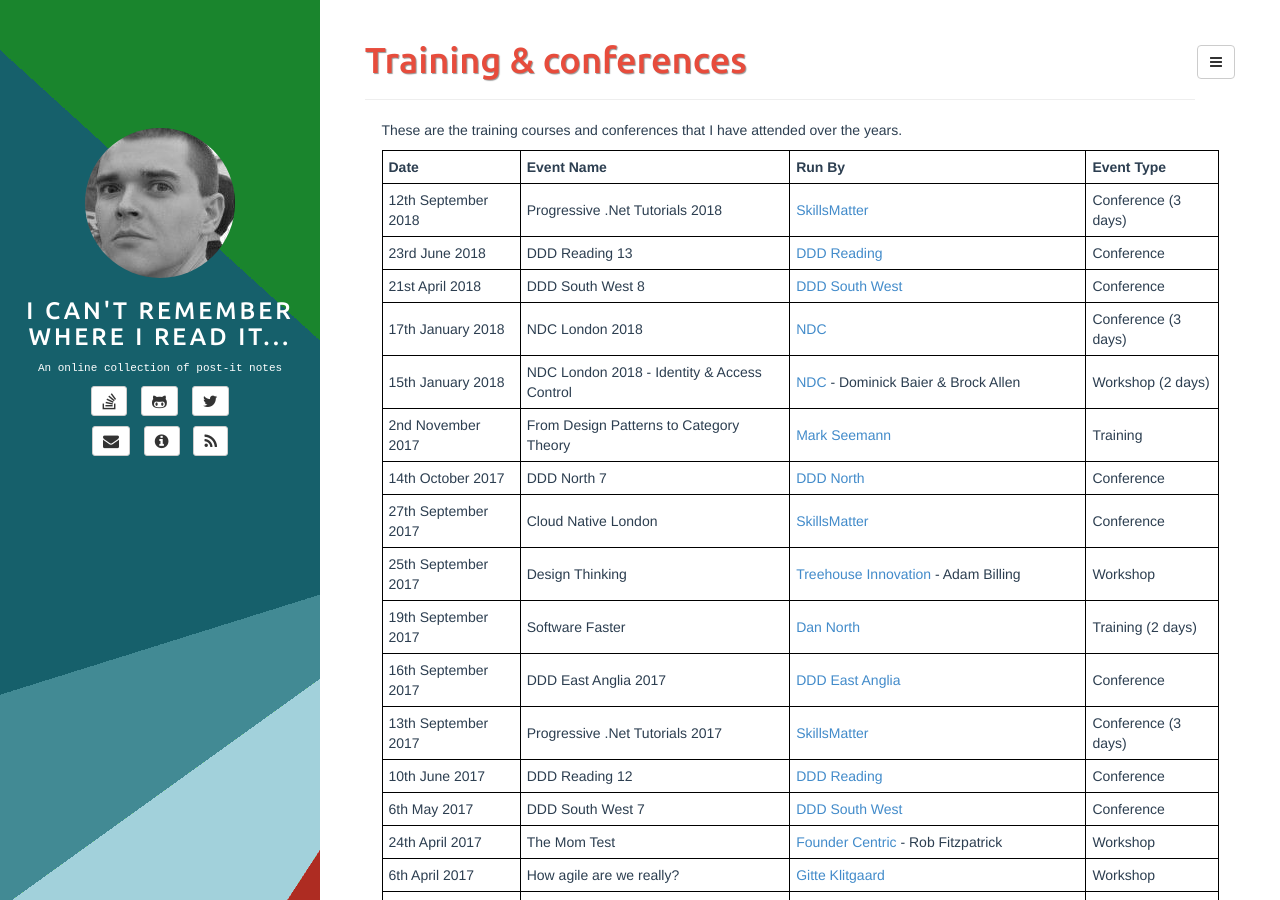
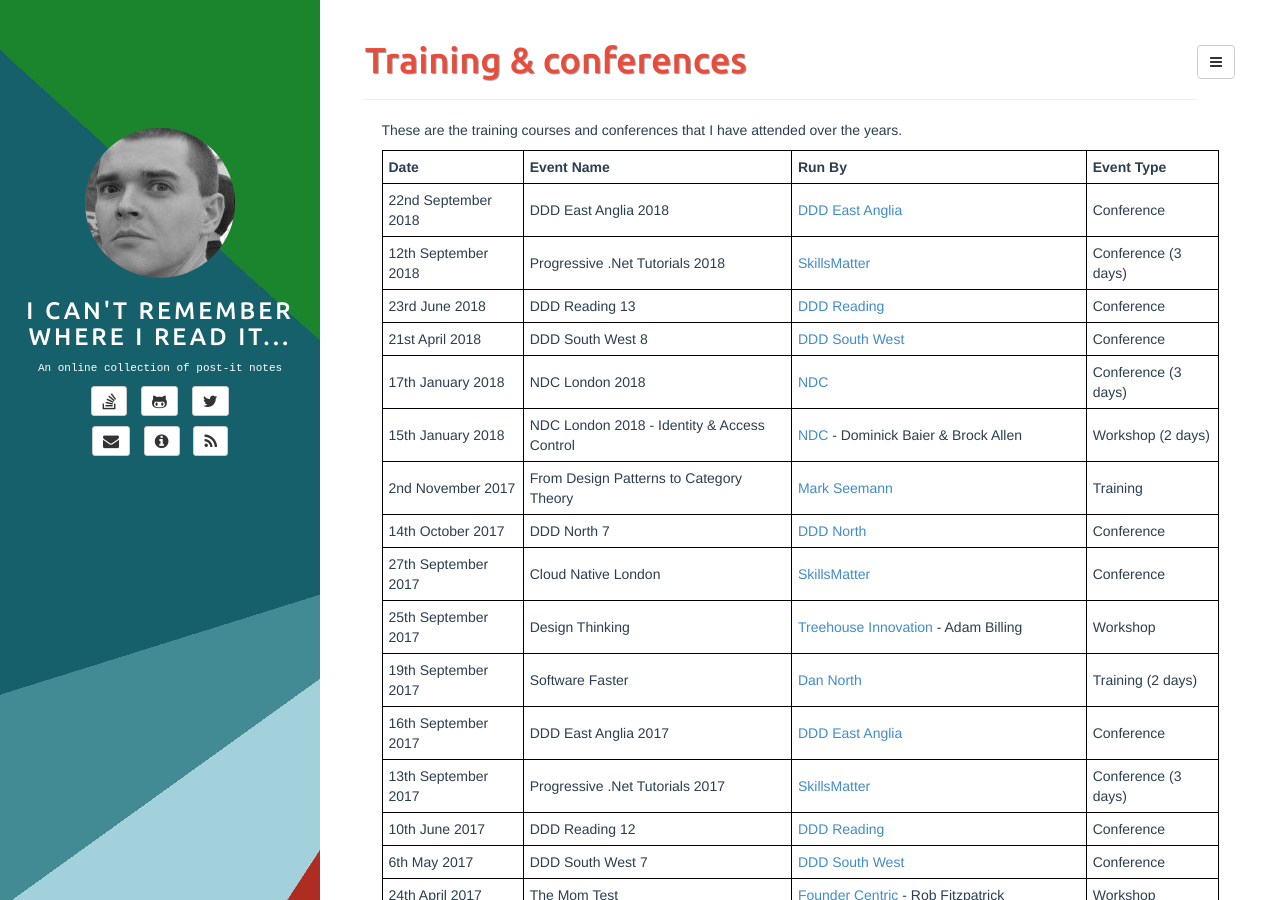
Before and after one commit to adrianbanks/adrianbanks.github.io, a Jekyll site: the page built from training.md, in a window 1280 px wide and 900 px high. Built offline with Jekyll 4.4.1, drawn with Linux system fonts in a browser that asks for light colours.

Commit message:
Add DDDEA 2018

```diff
--- a/training.md
+++ b/training.md
@@ -7,6 +7,7 @@ These are the training courses and conferences that I have attended over the yea
 
 | **Date**            | **Event Name**                                     | **Run By**                                               | **Event Type**      |
 | ------------------- | -------------------------------------------------- | -------------------------------------------------------- | ------------------- |
+| 22nd September 2018 | DDD East Anglia 2018                               | [DDD East Anglia][8]                                     | Conference          |
 | 12th September 2018 | Progressive .Net Tutorials 2018                    | [SkillsMatter][6]                                        | Conference (3 days) |
 | 23rd June 2018      | DDD Reading 13                                     | [DDD Reading][1]                                         | Conference          |
 | 21st April 2018     | DDD South West 8                                   | [DDD South West][2]                                      | Conference          |
```
